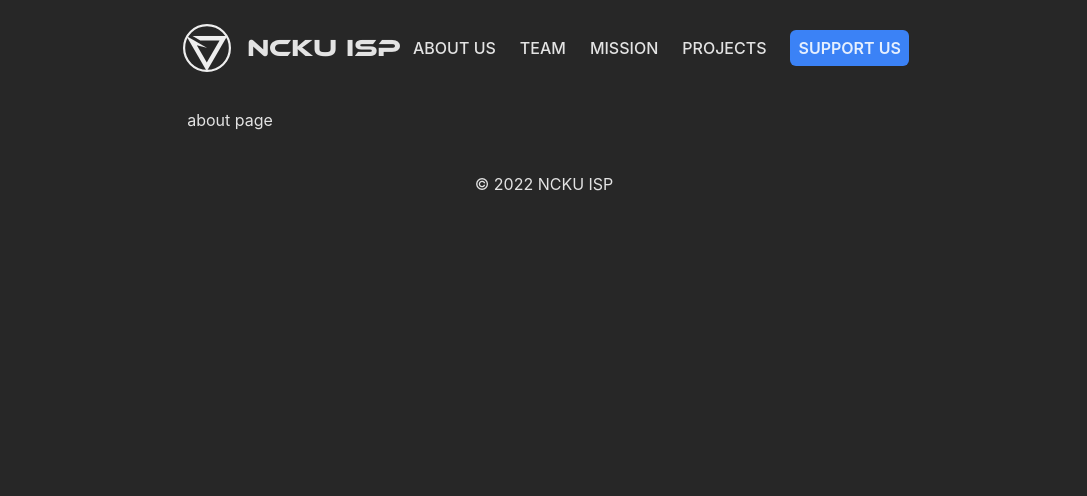
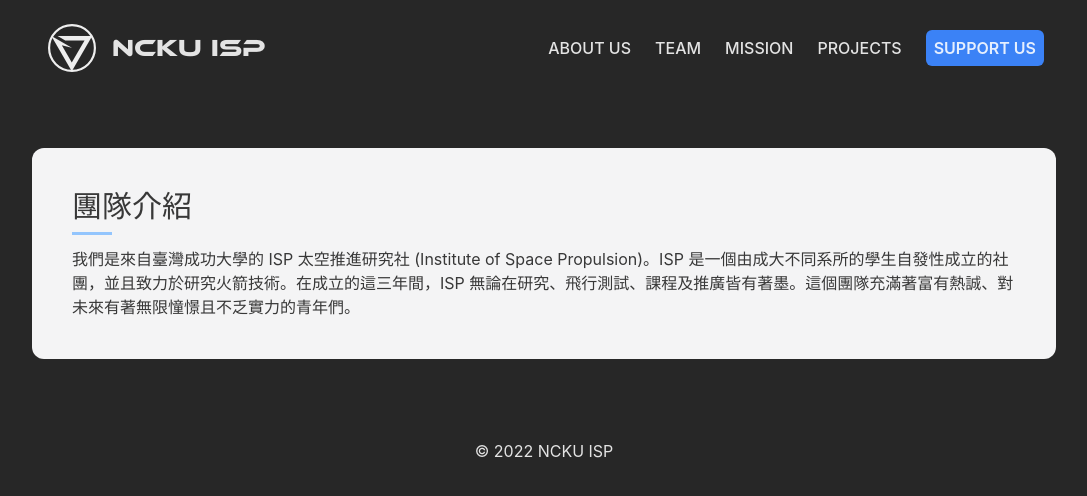
Before and after one commit to wilicw/NCKU-ISP.github.io, a React (Vite) app: page /about in a window 1280 px wide. Shown: the top 496 px of the page, without its empty margins (96-1183 px from the left). Built offline with nearby package versions, Linux system fonts and the light colour scheme.

Commit message:
feat(about): add basic information

```diff
--- a/src/routers/About.jsx
+++ b/src/routers/About.jsx
@@ -1,7 +1,11 @@
 function About() {
   return (
     <>
-      about page
+      <div className='bg-zinc-100 mx-auto max-w-5xl rounded-xl p-10 my-10' style={{ color: "#383838" }}>
+        <p className='text-3xl font-bold pb-2'>團隊介紹</p>
+        <hr className="border-blue-300 w-10 border-b-2" />
+        <p className="pt-3">我們是來自臺灣成功大學的 ISP 太空推進研究社 (Institute of Space Propulsion)。ISP 是一個由成大不同系所的學生自發性成立的社團，並且致力於研究火箭技術。在成立的這三年間，ISP 無論在研究、飛行測試、課程及推廣皆有著墨。這個團隊充滿著富有熱誠、對未來有著無限憧憬且不乏實力的青年們。</p>
+      </div>
     </>
   );
 }
```
